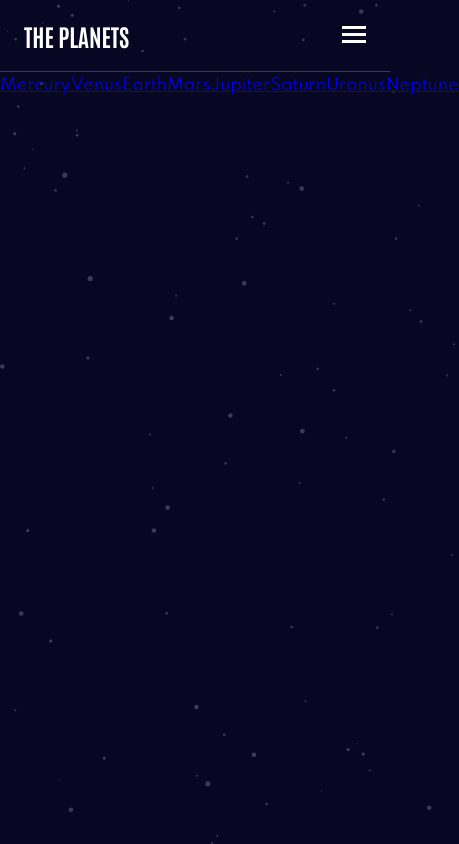
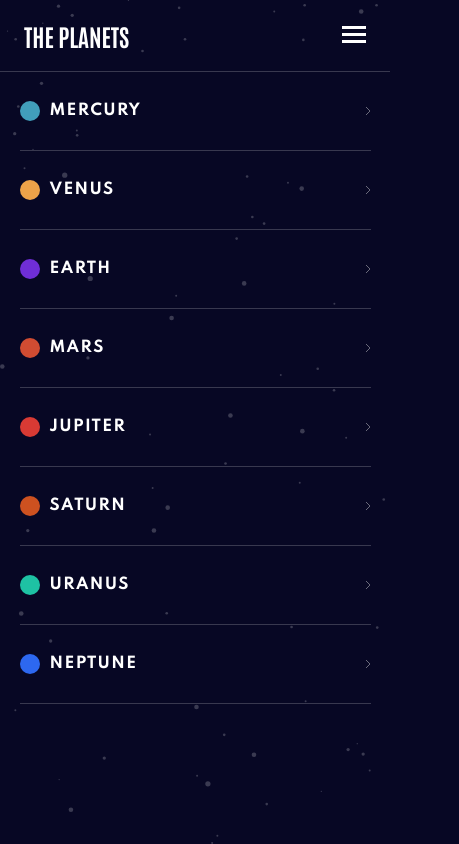
Before and after one commit to TerrenceArceo/planets-fact-site, a React (Create React App) app: page / in a window 390 px wide. Both pictures are taken after a click on the picture 354 px from the left and 34 px from the top of the page. Shown: the whole page, 459 px wide, since content can reach past the window. Built offline with nearby package versions, Linux system fonts and the light colour scheme.

Commit message:
added styling to mobile nav as well as the functionality

```diff
--- a/src/App.js
+++ b/src/App.js
@@ -67,15 +67,56 @@ function App() {
 
 
       {isShown ?
-        <div onClick={toggleNav}>
+        <div onClick={toggleNav} className="mobile-nav">
+
+          <div className='mercury'>
+            <span className='mercury-dot'></span>
             <Link to="/">Mercury</Link>
+            <img src='/assets/icon-chevron.svg'/>
+          </div>
+
+          <div className='venus'>
+            <span className='venus-dot'></span>
             <Link to="Venus">Venus</Link>
+            <img src='/assets/icon-chevron.svg'/>
+          </div>
+
+          <div className='earth'>
+            <span className='earth-dot'></span>
             <Link to="Earth">Earth</Link>
+            <img src='/assets/icon-chevron.svg'/>
+          </div>
+
+          <div className='mars'>
+            <span className='mars-dot'></span>
             <Link to="Mars">Mars</Link>
+            <img src='/assets/icon-chevron.svg'/>
+          </div>
+
+          <div className='jupiter'>
+            <span className='jupiter-dot'></span>
             <Link to="Jupiter">Jupiter</Link>
+            <img src='/assets/icon-chevron.svg'/>
+          </div>
+
+          <div className='saturn'>
+            <span className='saturn-dot'></span>
             <Link to="Saturn">Saturn</Link>
+            <img src='/assets/icon-chevron.svg'/>
+          </div>
+
+          <div className='uranus'>
+            <span className='uranus-dot'></span>
             <Link to="Uranus">Uranus</Link>
+            <img src='/assets/icon-chevron.svg'/>
+          </div>
+
+          <div className='neptune'>
+            <span className='neptune-dot'></span>
             <Link to="Neptune">Neptune</Link>
+            <img src='/assets/icon-chevron.svg'/>
+          </div>
+
         </div> :
         <Routes>
           <Route
--- a/src/style.css
+++ b/src/style.css
@@ -12,6 +12,14 @@ html {
     font-family: 'Antonio', sans-serif;
     color: #fff;
     font-weight: 400;
+    --clr-mercury: #419ebb;
+    --clr-venus: #eda249;
+    --clr-earth: #6f2ed6;
+    --clr-mars: #d14c32;
+    --clr-jupiter: #d83a34;
+    --clr-saturn: #cd5120;
+    --clr-uranus: #1ec2a4;
+    --clr-neptune: #2d68f0;
 }
 
 body {
@@ -54,6 +62,49 @@ button {
     border-bottom: 1px solid #38384f;
     padding-inline: 1.5em;
 }
+
+.header-navigation-planets {
+    display: none;
+}
+
+.mobile-nav a {
+    display: inline-block;
+    text-decoration: none;
+    text-transform: uppercase;
+    font-size: 15px;
+    font-weight: 700;
+    letter-spacing: 1.36px;
+    color: #fff;
+    margin-right: auto;
+    padding: 2em 10em 2em 2em;
+}
+
+.mobile-nav span {
+    display: inline-block;
+    position: fixed;
+    width: 20px;
+    height: 20px;
+    border-radius: 50%;
+    margin-right: 20px;
+}
+
+.mercury-dot { background-color: var(--clr-mercury);}
+.venus-dot { background-color: var(--clr-venus);}
+.earth-dot { background-color: var(--clr-earth);}
+.mars-dot { background-color: var(--clr-mars);}
+.jupiter-dot { background-color: var(--clr-jupiter);}
+.saturn-dot { background-color: var(--clr-saturn);}
+.uranus-dot { background-color: var(--clr-uranus);}
+.neptune-dot { background-color: var(--clr-neptune);}
+
+.mobile-nav div {
+    display: flex;
+    width: 90%;
+    margin: 0 auto;
+    align-items: center;
+    border-bottom: 1px solid #38384f;
+}
+
 
 /* --------- */
 /* Main body */
@@ -135,13 +186,6 @@ button {
     line-height: 22px;
     font-weight: 400;
 }
-
-.header-navigation-planets {
-    display: none;
-}
-
-
-
 
 /* --------- */
 /* 480 and above tablet size query */
```
Lines whose indentation alone changed are shown as unchanged.
